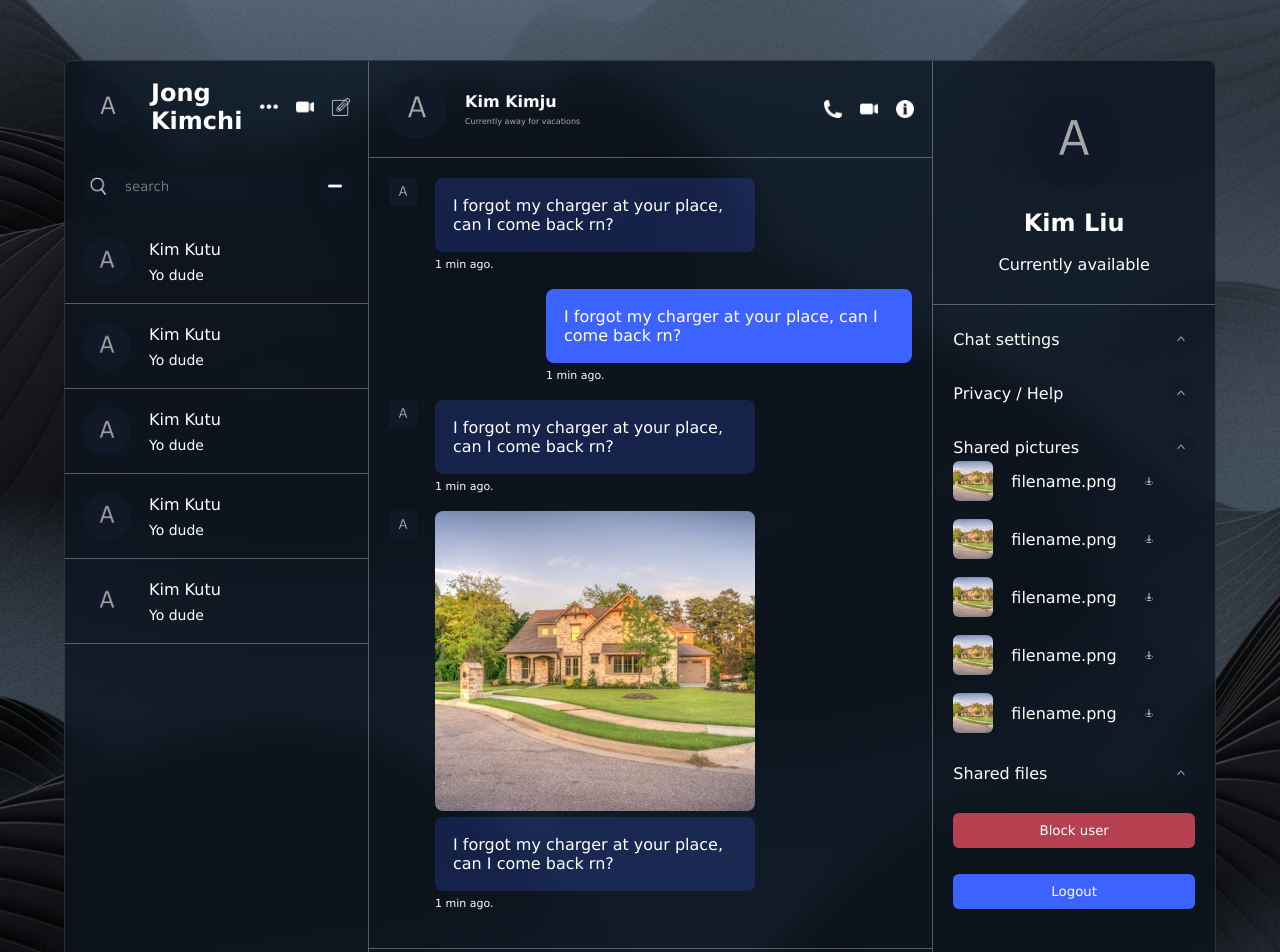
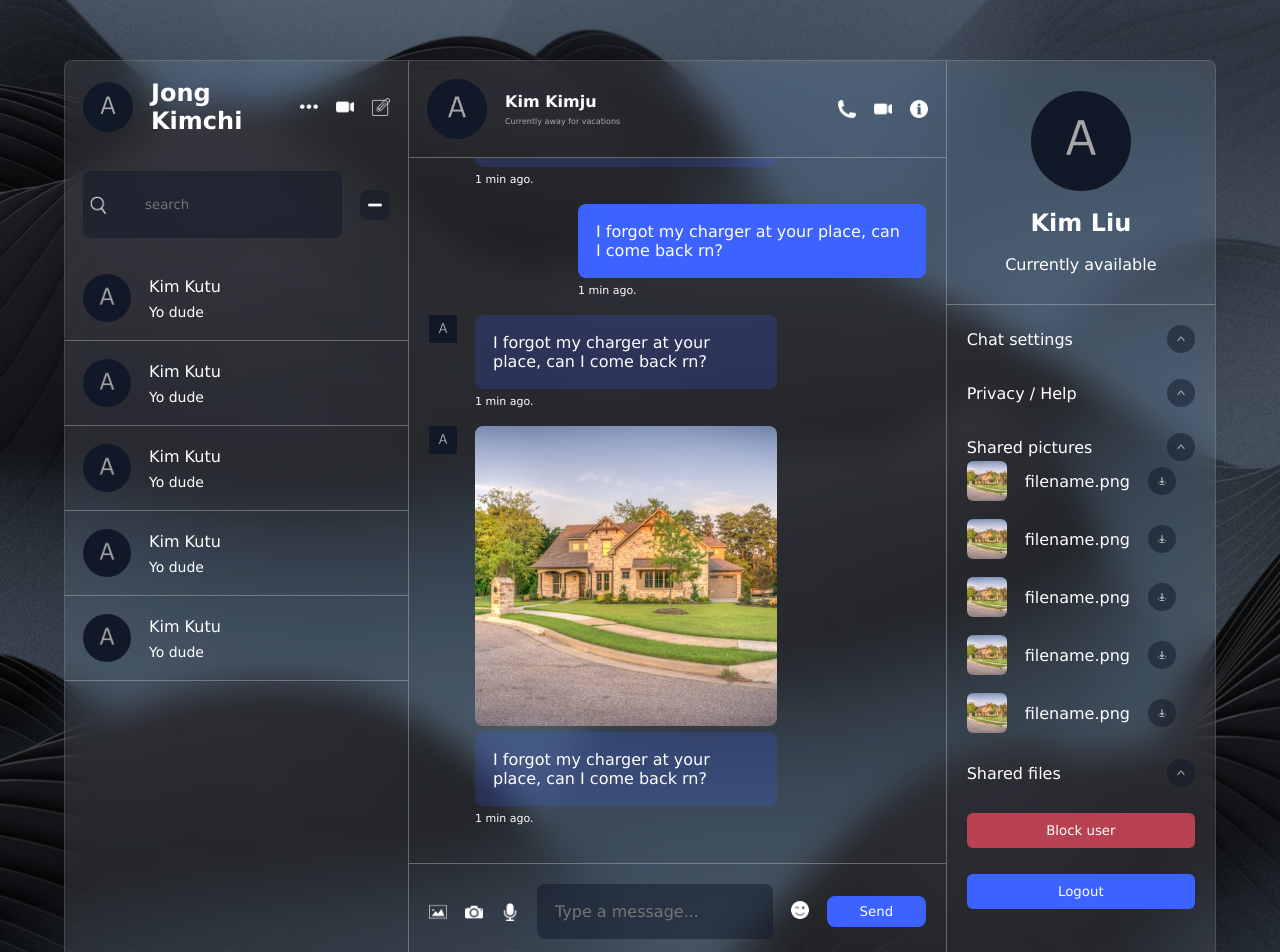
Before and after one commit to Odienne/react-chat-firebase, a React (Vite) app: page / in a window 1280 px wide. Shown: the top 952 px of the page. Built offline with nearby package versions, Linux system fonts and the light colour scheme.

Commit message:
mockup for login & signin components + toastify

```diff
--- /dev/null
+++ b/components/login/Login.jsx
@@ -0,0 +1,51 @@
+import {useState} from "react";
+import "./login.css"
+import {toast} from "react-toastify";
+
+const Login = () => {
+    const [avatar, setAvatar] = useState({
+        file: null,
+        url: ""
+    });
+
+    const handleAvatarUpload = (e) => {
+        if (e.target.files[0]) {
+            setAvatar({
+                file: e.target.files[0],
+                url: URL.createObjectURL(e.target.files[0])
+            });
+        }
+    }
+
+    const handleLogin = (e) => {
+        e.preventDefault();
+    }
+
+    return (
+        <div className="loginContainer">
+            <div className="login">
+                <h2>Welcome back</h2>
+                <form onSubmit={handleLogin}>
+                    <input type="text" placeholder="Email" name="email"/>
+                    <input type="password" placeholder="Password" name="password"/>
+                    <button>Sign in</button>
+                </form>
+            </div>
+            <div className="separator"></div>
+            <div className="signup">
+                <h2>Create account</h2>
+                <form>
+                    <img src={avatar.url || "./avatar.png"} alt="avatar"/>
+                    <label htmlFor="file">Upload avatar</label>
+                    <input type="file" id="file" style={{display: "none"}} onChange={handleAvatarUpload}/>
+                    <input type="text" placeholder="Email" name="email"/>
+                    <input type="text" placeholder="Username" name="username"/>
+                    <input type="password" placeholder="Password" name="password"/>
+                    <button>Sign up</button>
+                </form>
+            </div>
+        </div>
+    )
+}
+
+export default Login
--- /dev/null
+++ b/components/login/login.css
@@ -0,0 +1,68 @@
+.loginContainer {
+    height: 100%;
+    width: 100%;
+
+    display: flex;
+    align-items: center;
+    gap: 100px;
+}
+
+.login, .signup {
+    flex: 1;
+    display: flex;
+    align-items: center;
+    flex-direction: column;
+    gap: 20px;
+}
+
+form {
+    display: flex;
+    flex-direction: column;
+    align-items: center;
+    justify-content: center;
+    gap: 20px;
+}
+
+form img {
+    width: 160px;
+    height: 160px;
+    object-fit: cover;
+    border-radius: 8px;
+    opacity: 0.6;
+}
+
+input {
+    border: 0;
+    outline: none;
+    padding: 20px;
+    border-radius: 8px;
+    color: white;
+    background-color: rgba(17, 25, 40, 0.5);
+}
+
+label {
+    width: 100%;
+    display: flex;
+    align-items: center;
+    justify-content: space-between;
+    text-decoration: underline;
+    cursor: pointer;
+}
+
+button {
+    width: 100%;
+    padding: 20px;
+    background-color: #3c62ff;
+    color: white;
+    cursor: pointer;
+    outline: none;
+    border-radius: 6px;
+    border: 0;
+    font-weight: 500;
+}
+
+.separator {
+    height: 80%;
+    width: 2px;
+    background-color: rgba(200, 200, 200, 0.1);
+}
--- /dev/null
+++ b/components/notification/Notification.jsx
@@ -0,0 +1,13 @@
+import "./notification.css"
+import {ToastContainer} from "react-toastify";
+import "react-toastify/dist/ReactToastify.css"
+
+const Notification = () => {
+    return (
+        <div className="">
+            <ToastContainer position="bottom-right"/>
+        </div>
+    )
+}
+
+export default Notification
--- /dev/null
+++ b/components/notification/notification.css
@@ -0,0 +1,68 @@
+.loginContainer {
+    height: 100%;
+    width: 100%;
+
+    display: flex;
+    align-items: center;
+    gap: 100px;
+}
+
+.login, .signup {
+    flex: 1;
+    display: flex;
+    align-items: center;
+    flex-direction: column;
+    gap: 20px;
+}
+
+form {
+    display: flex;
+    flex-direction: column;
+    align-items: center;
+    justify-content: center;
+    gap: 20px;
+}
+
+form img {
+    width: 160px;
+    height: 160px;
+    object-fit: cover;
+    border-radius: 8px;
+    opacity: 0.6;
+}
+
+input {
+    border: 0;
+    outline: none;
+    padding: 20px;
+    border-radius: 8px;
+    color: white;
+    background-color: rgba(17, 25, 40, 0.5);
+}
+
+label {
+    width: 100%;
+    display: flex;
+    align-items: center;
+    justify-content: space-between;
+    text-decoration: underline;
+    cursor: pointer;
+}
+
+button {
+    width: 100%;
+    padding: 20px;
+    background-color: #3c62ff;
+    color: white;
+    cursor: pointer;
+    outline: none;
+    border-radius: 6px;
+    border: 0;
+    font-weight: 500;
+}
+
+.separator {
+    height: 80%;
+    width: 2px;
+    background-color: rgba(200, 200, 200, 0.1);
+}
--- a/package.json
+++ b/package.json
@@ -12,7 +12,8 @@
   "dependencies": {
     "emoji-picker-react": "^4.11.1",
     "react": "^18.2.0",
-    "react-dom": "^18.2.0"
+    "react-dom": "^18.2.0",
+    "react-toastify": "^10.0.5"
   },
   "devDependencies": {
     "@types/react": "^18.2.66",
--- a/src/App.jsx
+++ b/src/App.jsx
@@ -1,13 +1,24 @@
 import List from "../components/list/List.jsx";
 import Detail from "../components/detail/Detail.jsx";
 import Chat from "../components/chat/Chat.jsx";
+import Login from "../components/login/Login.jsx";
+import Notification from "../components/notification/Notification.jsx";
 
 const App = () => {
+    const user = true;
+
     return (
         <div className='container'>
-            <List/>
-            <Chat/>
-            <Detail/>
+            {user ?
+                <>
+                    <List/>
+                    <Chat/>
+                    <Detail/>
+                </>
+                :
+                <Login/>
+            }
+            <Notification/>
         </div>
     )
 }
--- a/src/index.css
+++ b/src/index.css
@@ -19,10 +19,11 @@
 }
 
 .container {
-    background-color: rgba(12, 20, 30, 0.8);
+    background-color: rgba(255, 255, 255, 0.1);
     backdrop-filter: blur(16px) saturate(180%);
     border: 1px solid rgba(255, 255, 255, 0.125);
     border-radius: 8px;
     display: flex;
     width: 90vw;
+    height: 900px;
 }
```
